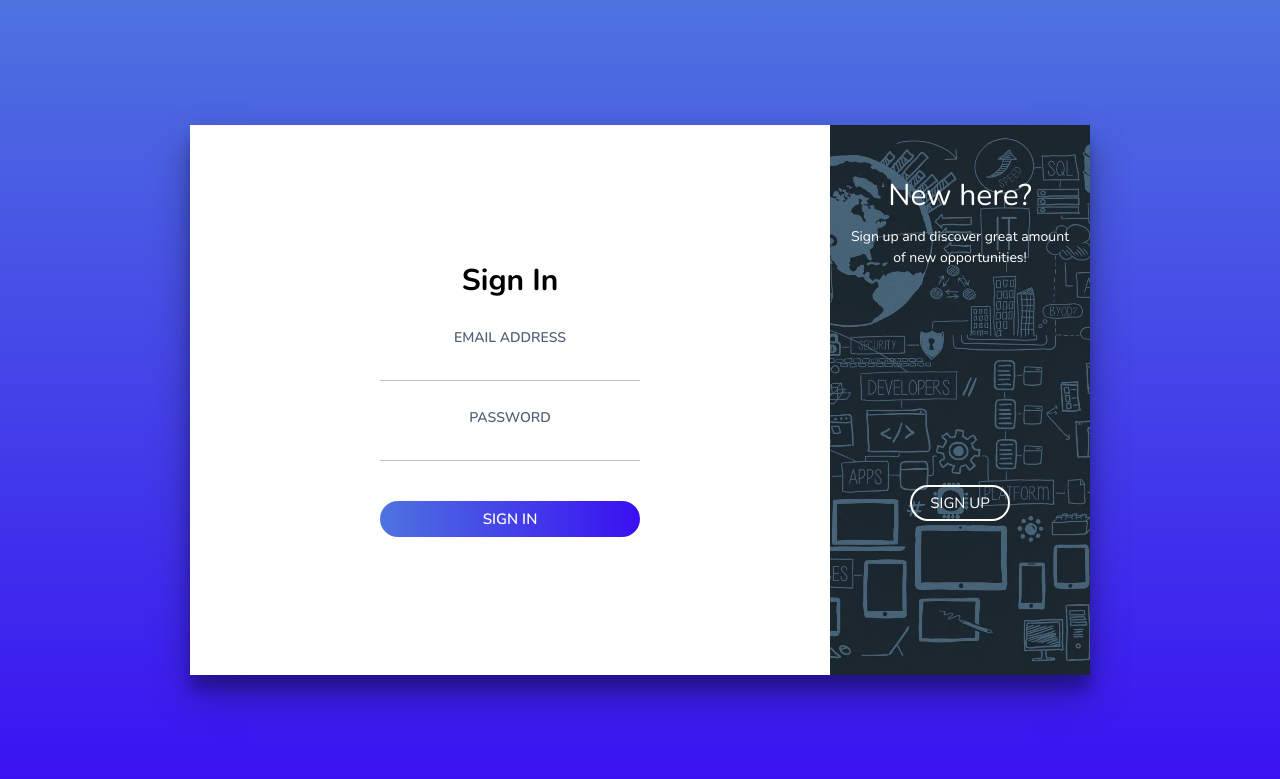
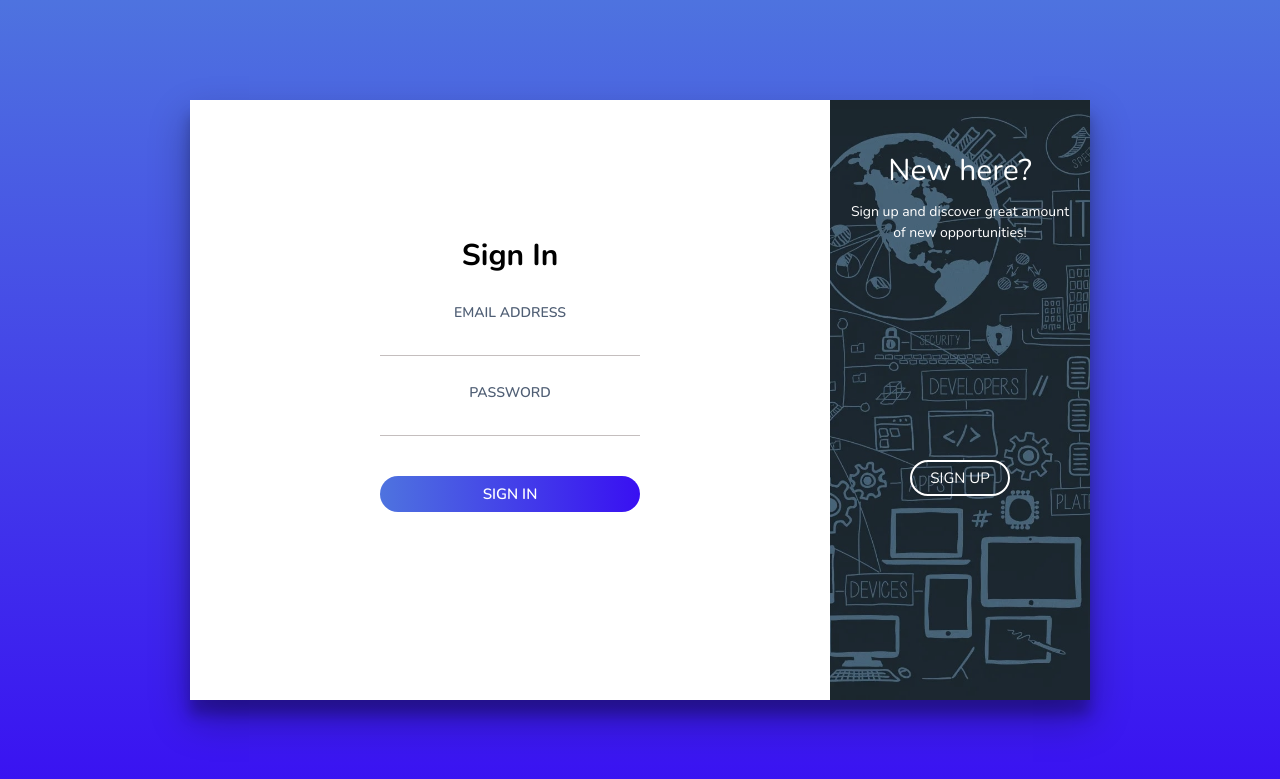
Before and after one commit to MohamedDarkaoui/Recommender-Systems, a Flask app: page / in a window 1280 px wide. Shown: the top 779 px of the page. Run offline with Flask 2, Linux system fonts and the light colour scheme.

Commit message:
kleine fix

```diff
--- a/website/static/style.css
+++ b/website/static/style.css
@@ -27,7 +27,7 @@ input, button{
   overflow: hidden;
   position: relative;
   width: 900px;
-  height: 550px;
+  height: 600px;
   background: #fff;
   box-shadow: 0 19px 38px rgba(0, 0, 0, 0.30), 0 15px 12px rgba(0, 0, 0, 0.22);
 }
--- a/website/templates/index.html
+++ b/website/templates/index.html
@@ -41,10 +41,6 @@
                 </div>
 
                 <div class="nav__list">
-                    <a href="{{url_for('views.settings')}}" class={% block activate_settings %} "nav__link not-active" {% endblock %}>
-                        <ion-icon name="settings-outline" class="nav__icon"></ion-icon>
-                        <span class="nav__name">Settings</span>
-                    </a>
                     <a href="{{url_for('views.profile')}}" class={% block activate_profile %} "nav__link not-active" {% endblock %}>
                         <ion-icon name="person-outline" class="nav__icon"></ion-icon>
                         <span class="nav__name">Profile</span>
--- a/website/templates/models.html
+++ b/website/templates/models.html
@@ -4,7 +4,7 @@
 "nav__link active not-active"
 {% endblock %}
 {% block unique %}
-<button type="button" class="btn btn-primary class upload" data-toggle="modal" data-target="#exampleModal">Make model</button>
+<button type="button" class="btn btn-primary class" data-toggle="modal" data-target="#exampleModal">Make model</button>
 <div class="modal fade" id="exampleModal" tabindex="-1" role="dialog" aria-labelledby="exampleModalLabel" aria-hidden="true">
     <div class="modal-dialog" role="document">
       <div class="modal-content">
@@ -22,7 +22,7 @@
         </div>
         <div class="form-group selection">
             <select class="form-control" id="sel1">
-              <option>choose a algorithm</option>
+              <option>choose an algorithm</option>
               <option>Algorithm1</option>
               <option>Algorithm2</option>
               <option>Algorithm3</option>
--- a/website/templates/registration.html
+++ b/website/templates/registration.html
@@ -41,11 +41,15 @@
         </div>
       </div>
       <div class="form sign-up">
-        <form method="POST" name = "sign-up">
+        <form class="pos_form" method="POST" name = "sign-up">
           <input type="hidden" name="which-form" value="sign-up">
           <h2>Sign Up</h2>
           <label>
             <span>Name</span>
+            <input type="text" name="name">
+          </label>
+          <label>
+            <span>Username</span>
             <input type="text" name="name">
           </label>
           <label>
--- a/website/templates/settings.html
+++ /dev/null
@@ -1,5 +0,0 @@
-{% extends "index.html" %}
-{% block title %} Settings {% endblock %}
-{% block activate_settings %}
-"nav__link active not-active"
-{% endblock %}
```
